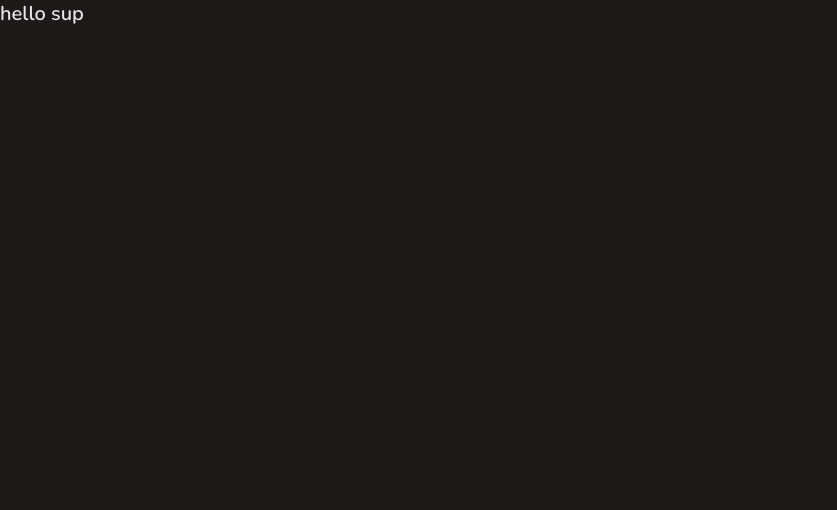
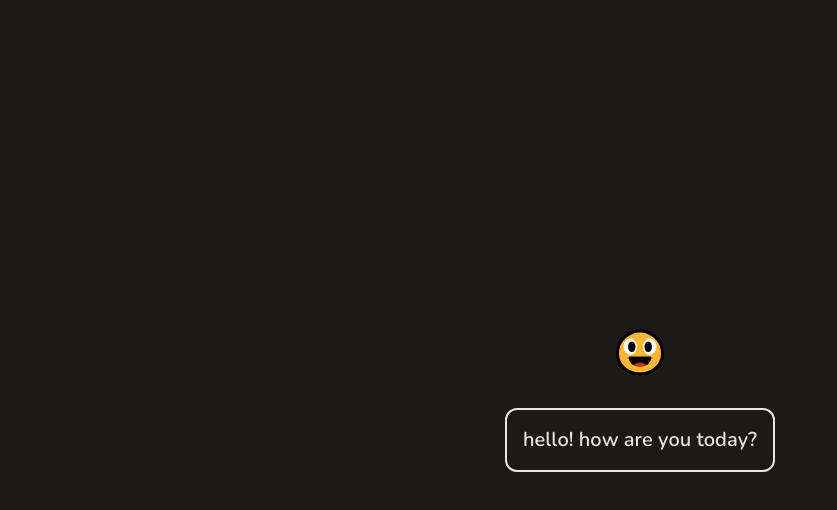
Before and after one commit to deltea/lil-guy, a SvelteKit app: page / in a window 1280 px wide. Shown: the top 510 px of the page, without its empty margins (0-837 px from the left). Built offline with nearby package versions, Linux system fonts and the light colour scheme.

Commit message:
add cool typewriter effect

```diff
--- a/package.json
+++ b/package.json
@@ -52,5 +52,8 @@
 	},
 	"keywords": [
 		"svelte"
-	]
+	],
+	"dependencies": {
+		"animejs": "^4.1.3"
+	}
 }
--- a/src/routes/+page.svelte
+++ b/src/routes/+page.svelte
@@ -1,5 +1,40 @@
+<script lang="ts">
+  import { animate, text, stagger } from "animejs";
+  import { onMount } from "svelte";
+
+  // let t = $state("");
+
+  onMount(() => {
+    const { chars } = text.split("#typewriter", {
+      chars: { wrap: "clip" }
+    });
+
+    animate(chars, {
+      opacity: [
+        { to: ["0%", "100%"] },
+      ],
+      duration: 150,
+      ease: "out(3)",
+      delay: stagger(40),
+      onUpdate: () => {
+        console.log("update");
+      }
+    });
+  });
+</script>
+
 <svelte:head>
   <title>lil guy</title>
 </svelte:head>
 
-<h1 class="text-xl font-semibold">hello sup</h1>
+<main class="flex flex-col gap-8 justify-center items-center min-h-screen">
+  <img
+    src="/smileys/grinning.svg"
+    alt="lil guy"
+    class="w-12"
+  >
+
+  <p id="typewriter" class="border-2 border-fg rounded-xl p-4 text-xl font-semibold">
+    hello! how are you today?
+  </p>
+</main>
```
Also changed, not shown: 1 other file (tests, documents, lock files or other folders).
